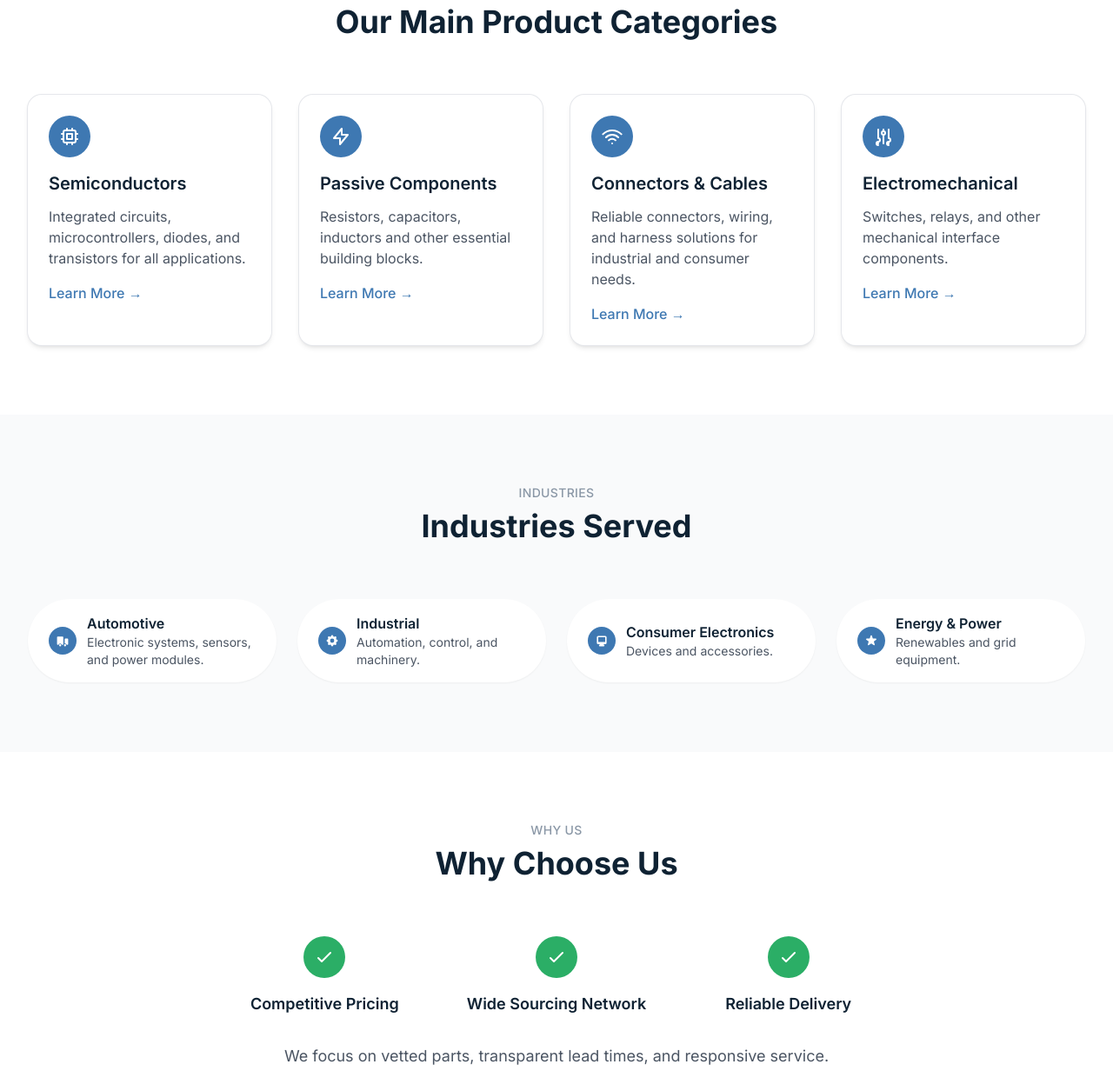
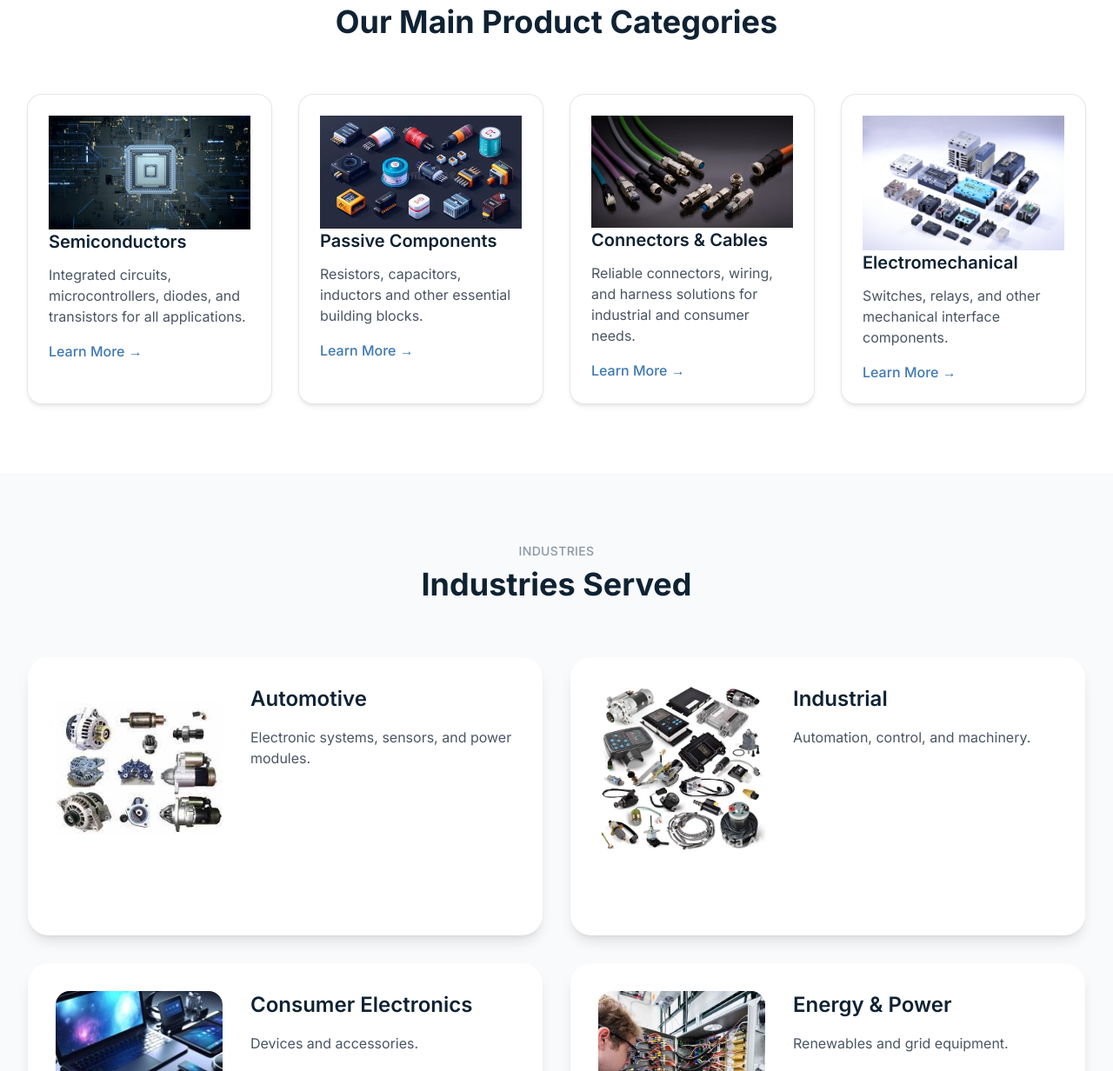
Before and after one commit to dierez00/electronic-components, a plain HTML site: page index.html in a window 1280 px wide. Shown: the part 903-2135 px from the top of the page at 87% size. Drawn offline with nearby package versions, Linux system fonts and the light colour scheme.

Commit message:
changes fixed

```diff
--- a/index.html
+++ b/index.html
@@ -53,8 +53,9 @@
         <div class="max-w-7xl mx-auto px-4 sm:px-6 lg:px-8">
             <div class="flex justify-between items-center h-16">
                 <!-- Logo -->
-                <div class="flex-shrink-0">
-                    <a href="#home" class="text-xl font-bold text-navy">Electronic Components</a>
+                <div class="flex-shrink-0" style="display: block;">
+                    <a href="#home" class="text-xl font-bold text-navy" style="display: flex;">Electronic <img src="imagenes/logo.png" alt="Logo" width="30px"> Components</a>
+
                 </div>
 
                 <!-- Desktop Navigation -->
@@ -94,21 +95,29 @@
     </header>
 
     <!-- Hero Section -->
-    <section id="home" class="relative h-screen flex items-center justify-center text-white">
+    <section id="home" class="relative h-screen flex flex-col text-white">
         <div class="absolute inset-0 hero-overlay">
             <img src="imagenes/im.png"
                  alt="Circuit board background" class="w-full h-full object-cover">
         </div>
-        <div class="relative z-10 text-center max-w-4xl mx-auto px-4 sm:px-6 lg:px-8">
-            <h1 class="text-4xl md:text-6xl font-bold mb-6 text-balance">Your Trusted Electronic Components Supplier</h1>
-            <p class="text-xl md:text-2xl mb-8 text-gray-200 text-pretty">Reliable sourcing and supply for customers across North America.</p>
-            <div class="flex flex-col sm:flex-row gap-4 justify-center">
-                <a href="#contact" class="bg-blue hover:bg-[#2F6293] text-white rounded-lg px-8 py-4 font-semibold transition-colors focus:outline-none focus:ring-2 focus:ring-blue focus:ring-offset-2">
+
+        <!-- Action Buttons - Top Right -->
+        <div class="relative z-10 flex justify-end pt-20 pr-4 sm:pr-6 lg:pr-8">
+            <div class="flex flex-col sm:flex-row gap-3 sm:gap-4">
+                <a href="#contact" class="bg-blue hover:bg-[#2F6293] text-white rounded-lg px-6 py-3 sm:px-8 sm:py-4 font-semibold transition-colors focus:outline-none focus:ring-2 focus:ring-blue focus:ring-offset-2 text-center text-sm sm:text-base">
                     Request Info
                 </a>
-                <a href="#products" class="border-2 border-white text-white hover:bg-white hover:text-navy rounded-lg px-8 py-4 font-semibold transition-colors focus:outline-none focus:ring-2 focus:ring-white focus:ring-offset-2">
+                <a href="#products" class="border-2 border-white text-white hover:bg-white hover:text-navy rounded-lg px-6 py-3 sm:px-8 sm:py-4 font-semibold transition-colors focus:outline-none focus:ring-2 focus:ring-white focus:ring-offset-2 text-center text-sm sm:text-base">
                     View Products
                 </a>
+            </div>
+        </div>
+
+        <!-- Hero Content - Centered -->
+        <div class="relative z-10 flex-1 flex items-center justify-center">
+            <div class="text-center max-w-4xl mx-auto px-4 sm:px-6 lg:px-8">
+                <h1 class="text-4xl md:text-6xl font-bold mb-6 text-balance">Your Trusted Electronic Components Supplier</h1>
+                <p class="text-xl md:text-2xl mb-8 text-gray-200 text-pretty">Reliable sourcing and supply for customers across North America.</p>
             </div>
         </div>
     </section>
@@ -124,11 +133,7 @@
             <div class="grid md:grid-cols-2 lg:grid-cols-4 gap-8">
                 <!-- Semiconductors -->
                 <div class="bg-white rounded-2xl shadow-md hover:shadow-lg transition-shadow p-6 ring-1 ring-gray-200">
-                    <div class="w-12 h-12 bg-blue rounded-full flex items-center justify-center mb-4">
-                        <svg class="w-6 h-6 text-white" fill="none" stroke="currentColor" viewBox="0 0 24 24">
-                            <path stroke-linecap="round" stroke-linejoin="round" stroke-width="2" d="M9 3v2m6-2v2M9 19v2m6-2v2M5 9H3m2 6H3m18-6h-2m2 6h-2M7 19h10a2 2 0 002-2V7a2 2 0 00-2-2H7a2 2 0 00-2 2v10a2 2 0 002 2zM9 9h6v6H9V9z" />
-                        </svg>
-                    </div>
+                    <img src="imagenes/Semiconductor-NEW01.avif" alt="">
                     <h3 class="text-xl font-semibold text-navy mb-3">Semiconductors</h3>
                     <p class="text-gray-600 mb-4">Integrated circuits, microcontrollers, diodes, and transistors for all applications.</p>
                     <a href="#contact" class="text-blue hover:text-[#2F6293] font-medium transition-colors">Learn More →</a>
@@ -136,11 +141,7 @@
 
                 <!-- Passive Components -->
                 <div class="bg-white rounded-2xl shadow-md hover:shadow-lg transition-shadow p-6 ring-1 ring-gray-200">
-                    <div class="w-12 h-12 bg-blue rounded-full flex items-center justify-center mb-4">
-                        <svg class="w-6 h-6 text-white" fill="none" stroke="currentColor" viewBox="0 0 24 24">
-                            <path stroke-linecap="round" stroke-linejoin="round" stroke-width="2" d="M13 10V3L4 14h7v7l9-11h-7z" />
-                        </svg>
-                    </div>
+                    <img src="imagenes/passive-components.webp" alt="">
                     <h3 class="text-xl font-semibold text-navy mb-3">Passive Components</h3>
                     <p class="text-gray-600 mb-4">Resistors, capacitors, inductors and other essential building blocks.</p>
                     <a href="#contact" class="text-blue hover:text-[#2F6293] font-medium transition-colors">Learn More →</a>
@@ -148,11 +149,7 @@
 
                 <!-- Connectors & Cables -->
                 <div class="bg-white rounded-2xl shadow-md hover:shadow-lg transition-shadow p-6 ring-1 ring-gray-200">
-                    <div class="w-12 h-12 bg-blue rounded-full flex items-center justify-center mb-4">
-                        <svg class="w-6 h-6 text-white" fill="none" stroke="currentColor" viewBox="0 0 24 24">
-                            <path stroke-linecap="round" stroke-linejoin="round" stroke-width="2" d="M8.111 16.404a5.5 5.5 0 017.778 0M12 20h.01m-7.08-7.071c3.904-3.905 10.236-3.905 14.141 0M1.394 9.393c5.857-5.857 15.355-5.857 21.213 0" />
-                        </svg>
-                    </div>
+                    <img src="imagenes/connectors.jpg" alt="">
                     <h3 class="text-xl font-semibold text-navy mb-3">Connectors & Cables</h3>
                     <p class="text-gray-600 mb-4">Reliable connectors, wiring, and harness solutions for industrial and consumer needs.</p>
                     <a href="#contact" class="text-blue hover:text-[#2F6293] font-medium transition-colors">Learn More →</a>
@@ -160,11 +157,7 @@
 
                 <!-- Electromechanical -->
                 <div class="bg-white rounded-2xl shadow-md hover:shadow-lg transition-shadow p-6 ring-1 ring-gray-200">
-                    <div class="w-12 h-12 bg-blue rounded-full flex items-center justify-center mb-4">
-                        <svg class="w-6 h-6 text-white" fill="none" stroke="currentColor" viewBox="0 0 24 24">
-                            <path stroke-linecap="round" stroke-linejoin="round" stroke-width="2" d="M12 6V4m0 2a2 2 0 100 4m0-4a2 2 0 110 4m-6 8a2 2 0 100-4m0 4a2 2 0 100 4m0-4v2m0-6V4m6 6v10m6-2a2 2 0 100-4m0 4a2 2 0 100 4m0-4v2m0-6V4" />
-                        </svg>
-                    </div>
+                    <img src="imagenes/relays.png" alt="">
                     <h3 class="text-xl font-semibold text-navy mb-3">Electromechanical</h3>
                     <p class="text-gray-600 mb-4">Switches, relays, and other mechanical interface components.</p>
                     <a href="#contact" class="text-blue hover:text-[#2F6293] font-medium transition-colors">Learn More →</a>
@@ -181,53 +174,37 @@
                 <h2 class="text-3xl md:text-4xl font-bold text-navy">Industries Served</h2>
             </div>
 
-            <div class="grid md:grid-cols-2 lg:grid-cols-4 gap-6">
-                <div class="bg-white rounded-full px-6 py-4 shadow-sm hover:shadow-md transition-shadow flex items-center space-x-3">
-                    <div class="w-8 h-8 bg-blue rounded-full flex items-center justify-center flex-shrink-0">
-                        <svg class="w-4 h-4 text-white" fill="currentColor" viewBox="0 0 20 20">
-                            <path d="M8 16.5a1.5 1.5 0 11-3 0 1.5 1.5 0 013 0zM15 16.5a1.5 1.5 0 11-3 0 1.5 1.5 0 013 0z"/>
-                            <path d="M3 4a1 1 0 00-1 1v10a1 1 0 001 1h1.05a2.5 2.5 0 014.9 0H10a1 1 0 001-1V5a1 1 0 00-1-1H3zM14 7a1 1 0 00-1 1v6.05A2.5 2.5 0 0115.95 16H17a1 1 0 001-1V8a1 1 0 00-1-1h-3z"/>
-                        </svg>
-                    </div>
-                    <div>
-                        <h3 class="font-semibold text-navy">Automotive</h3>
-                        <p class="text-sm text-gray-600">Electronic systems, sensors, and power modules.</p>
+            <div class="grid grid-cols-1 md:grid-cols-2 gap-8">
+                <!-- Card 1 -->
+                <div class="bg-white rounded-3xl shadow-lg hover:shadow-xl transition-shadow p-8 flex flex-col md:flex-row items-center md:items-start gap-8 min-h-[320px]">
+                    <img src="imagenes/automotive-electronic.jpeg" alt="Automotive" class="w-48 h-48 object-cover rounded-2xl flex-shrink-0">
+                    <div class="flex-1 text-center md:text-left">
+                        <h3 class="font-semibold text-navy text-2xl mb-4">Automotive</h3>
+                        <p class="text-base text-gray-600">Electronic systems, sensors, and power modules.</p>
                     </div>
                 </div>
-
-                <div class="bg-white rounded-full px-6 py-4 shadow-sm hover:shadow-md transition-shadow flex items-center space-x-3">
-                    <div class="w-8 h-8 bg-blue rounded-full flex items-center justify-center flex-shrink-0">
-                        <svg class="w-4 h-4 text-white" fill="currentColor" viewBox="0 0 20 20">
-                            <path fill-rule="evenodd" d="M11.49 3.17c-.38-1.56-2.6-1.56-2.98 0a1.532 1.532 0 01-2.286.948c-1.372-.836-2.942.734-2.106 2.106.54.886.061 2.042-.947 2.287-1.561.379-1.561 2.6 0 2.978a1.532 1.532 0 01.947 2.287c-.836 1.372.734 2.942 2.106 2.106a1.532 1.532 0 012.287.947c.379 1.561 2.6 1.561 2.978 0a1.533 1.533 0 012.287-.947c1.372.836 2.942-.734 2.106-2.106a1.533 1.533 0 01.947-2.287c1.561-.379 1.561-2.6 0-2.978a1.532 1.532 0 01-.947-2.287c.836-1.372-.734-2.942-2.106-2.106a1.532 1.532 0 01-2.287-.947zM10 13a3 3 0 100-6 3 3 0 000 6z" clip-rule="evenodd"/>
-                        </svg>
-                    </div>
-                    <div>
-                        <h3 class="font-semibold text-navy">Industrial</h3>
-                        <p class="text-sm text-gray-600">Automation, control, and machinery.</p>
+                <!-- Card 2 -->
+                <div class="bg-white rounded-3xl shadow-lg hover:shadow-xl transition-shadow p-8 flex flex-col md:flex-row items-center md:items-start gap-8 min-h-[320px]">
+                    <img src="imagenes/industrial-components.webp" alt="Industrial" class="w-48 h-48 object-cover rounded-2xl flex-shrink-0">
+                    <div class="flex-1 text-center md:text-left">
+                        <h3 class="font-semibold text-navy text-2xl mb-4">Industrial</h3>
+                        <p class="text-base text-gray-600">Automation, control, and machinery.</p>
                     </div>
                 </div>
-
-                <div class="bg-white rounded-full px-6 py-4 shadow-sm hover:shadow-md transition-shadow flex items-center space-x-3">
-                    <div class="w-8 h-8 bg-blue rounded-full flex items-center justify-center flex-shrink-0">
-                        <svg class="w-4 h-4 text-white" fill="currentColor" viewBox="0 0 20 20">
-                            <path fill-rule="evenodd" d="M3 5a2 2 0 012-2h10a2 2 0 012 2v8a2 2 0 01-2 2h-2.22l.123.489.804.804A1 1 0 0113 18H7a1 1 0 01-.707-1.707l.804-.804L7.22 15H5a2 2 0 01-2-2V5zm5.771 7H5V5h10v7H8.771z" clip-rule="evenodd"/>
-                        </svg>
-                    </div>
-                    <div>
-                        <h3 class="font-semibold text-navy">Consumer Electronics</h3>
-                        <p class="text-sm text-gray-600">Devices and accessories.</p>
+                <!-- Card 3 -->
+                <div class="bg-white rounded-3xl shadow-lg hover:shadow-xl transition-shadow p-8 flex flex-col md:flex-row items-center md:items-start gap-8 min-h-[320px]">
+                    <img src="imagenes/consumer-electronics.jpg" alt="Consumer Electronics" class="w-48 h-48 object-cover rounded-2xl flex-shrink-0">
+                    <div class="flex-1 text-center md:text-left">
+                        <h3 class="font-semibold text-navy text-2xl mb-4">Consumer Electronics</h3>
+                        <p class="text-base text-gray-600">Devices and accessories.</p>
                     </div>
                 </div>
-
-                <div class="bg-white rounded-full px-6 py-4 shadow-sm hover:shadow-md transition-shadow flex items-center space-x-3">
-                    <div class="w-8 h-8 bg-blue rounded-full flex items-center justify-center flex-shrink-0">
-                        <svg class="w-4 h-4 text-white" fill="currentColor" viewBox="0 0 20 20">
-                            <path d="M9.049 2.927c.3-.921 1.603-.921 1.902 0l1.07 3.292a1 1 0 00.95.69h3.462c.969 0 1.371 1.24.588 1.81l-2.8 2.034a1 1 0 00-.364 1.118l1.07 3.292c.3.921-.755 1.688-1.54 1.118l-2.8-2.034a1 1 0 00-1.175 0l-2.8 2.034c-.784.57-1.838-.197-1.539-1.118l1.07-3.292a1 1 0 00-.364-1.118L2.98 8.72c-.783-.57-.38-1.81.588-1.81h3.461a1 1 0 00.951-.69l1.07-3.292z"/>
-                        </svg>
-                    </div>
-                    <div>
-                        <h3 class="font-semibold text-navy">Energy & Power</h3>
-                        <p class="text-sm text-gray-600">Renewables and grid equipment.</p>
+                <!-- Card 4 -->
+                <div class="bg-white rounded-3xl shadow-lg hover:shadow-xl transition-shadow p-8 flex flex-col md:flex-row items-center md:items-start gap-8 min-h-[320px]">
+                    <img src="imagenes/power-electronics.jpg" alt="Energy & Power" class="w-48 h-48 object-cover rounded-2xl flex-shrink-0">
+                    <div class="flex-1 text-center md:text-left">
+                        <h3 class="font-semibold text-navy text-2xl mb-4">Energy & Power</h3>
+                        <p class="text-base text-gray-600">Renewables and grid equipment.</p>
                     </div>
                 </div>
             </div>
```
Also changed, not shown: imagenes/Semiconductor-NEW01.avif (added), imagenes/automotive-electronic.jpeg (added), imagenes/connectors.jpg (added), imagenes/consumer-electronics.jpg (added), imagenes/industrial-components.webp (added), imagenes/passive-components.webp (added), imagenes/power-electronics.jpg (added), imagenes/relays.png (added).
